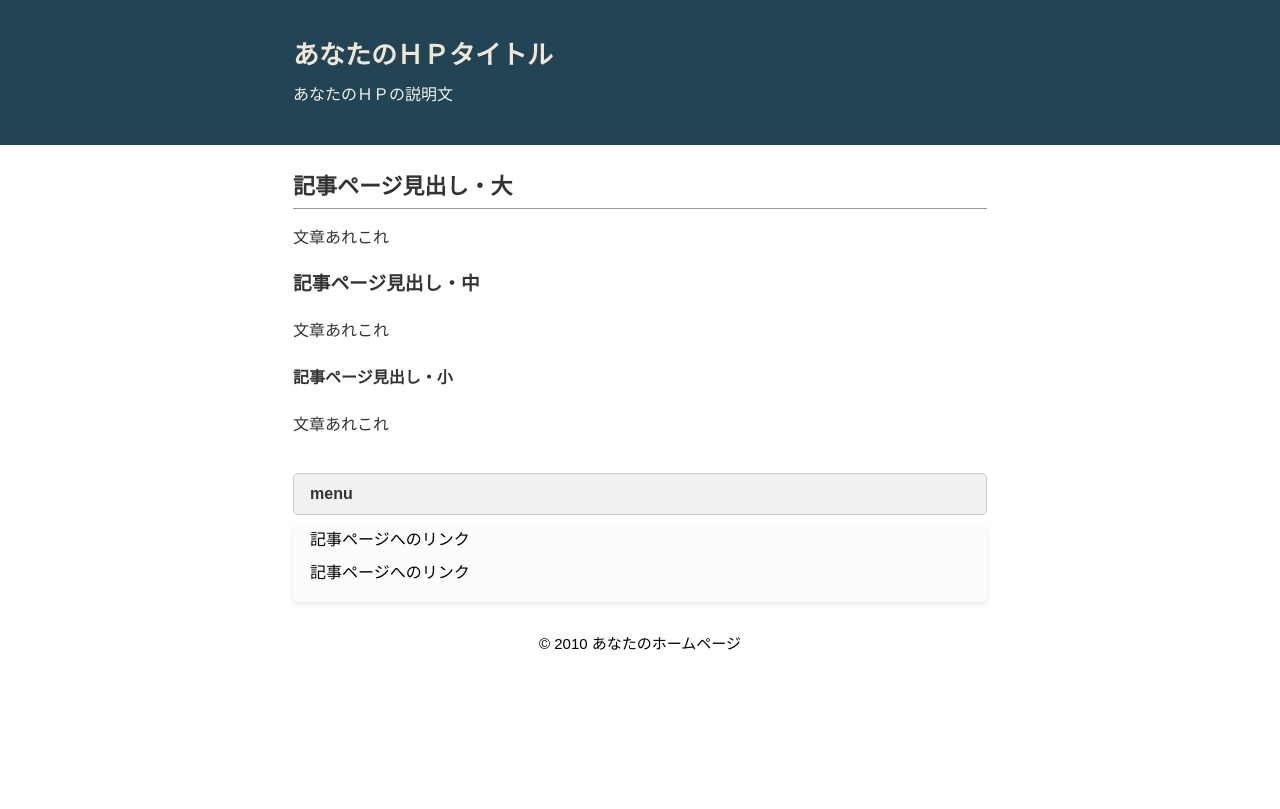
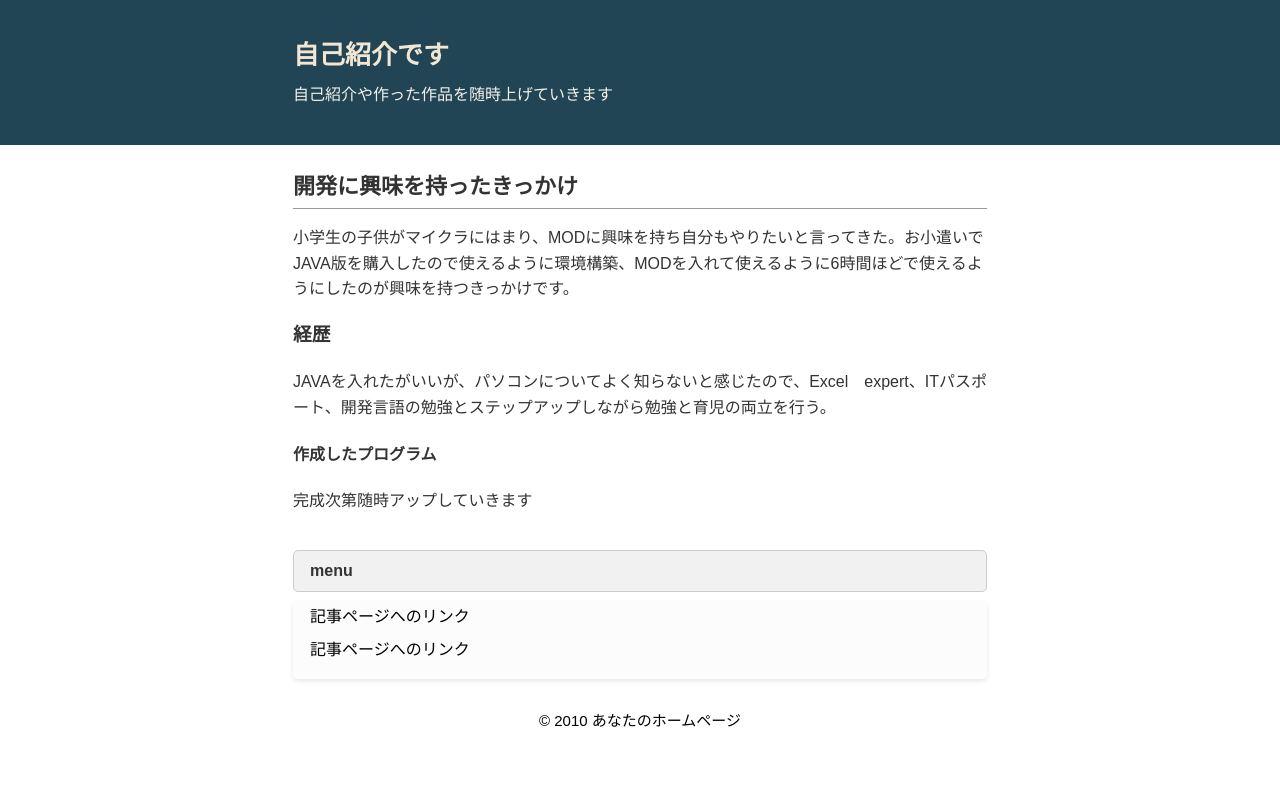
Before and after one commit to ryo27-mike/.github.io, a plain HTML site: page index.html in a window 1280 px wide. Drawn offline with Linux system fonts and the light colour scheme.

Commit message:
Update index.html

```diff
--- a/index.html
+++ b/index.html
@@ -2,7 +2,7 @@
 <html lang="ja">
 <head>
 <meta charset="UTF-8">
-<title>あなたのＨＰタイトル</title>
+<title>りょうについて</title>
 <meta name="keywords" content="ページのキーワードA,B,C">
 <meta name="description" content="ページの説明">
 <meta name="viewport" content="width=device-width, initial-scale=1.0">
@@ -10,18 +10,18 @@
 </head>
 <body>
 <div id="outer">
-<header><div id="header-container"><div id="head-inner"><h1>あなたのＨＰタイトル</h1>
-<p class="description">あなたのＨＰの説明文</p></div></div>
+<header><div id="header-container"><div id="head-inner"><h1>自己紹介です</h1>
+<p class="description">自己紹介や作った作品を随時上げていきます</p></div></div>
 </header>
 <div id="content-wrapper">
 <main>
 <div id="inner">
-<h2>記事ページ見出し・大</h2>
-<p>文章あれこれ</p>
-<h3>記事ページ見出し・中</h3>
-<p>文章あれこれ</p>
-<h4>記事ページ見出し・小</h4>
-<p>文章あれこれ</p>
+<h2>開発に興味を持ったきっかけ</h2>
+<p>小学生の子供がマイクラにはまり、MODに興味を持ち自分もやりたいと言ってきた。お小遣いでJAVA版を購入したので使えるように環境構築、MODを入れて使えるように6時間ほどで使えるようにしたのが興味を持つきっかけです。</p>
+<h3>経歴</h3>
+<p>JAVAを入れたがいいが、パソコンについてよく知らないと感じたので、Excel　expert、ITパスポート、開発言語の勉強とステップアップしながら勉強と育児の両立を行う。</p>
+<h4>作成したプログラム</h4>
+<p>完成次第随時アップしていきます</p>
 </div>
 </main>
 <aside>
```
